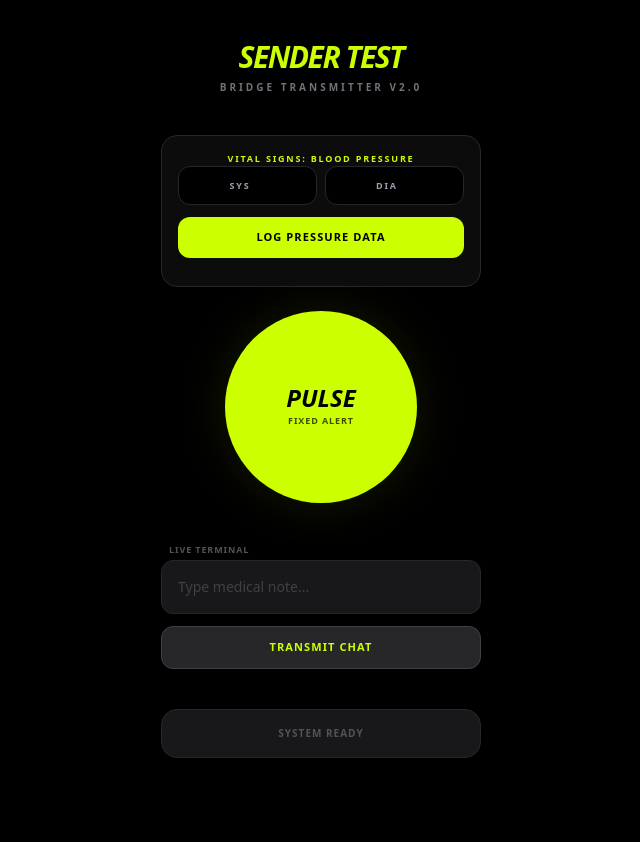
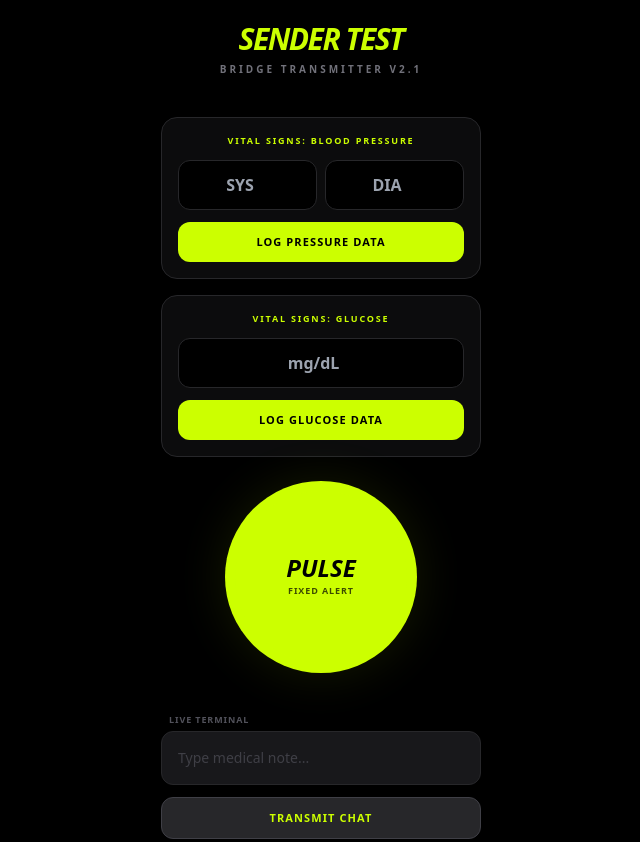
Before and after one commit to PreventiveHP/montcode-sender, a website: page index.html in a window 1280 px wide. Shown: the top 842 px of the page, without its empty margins (319-959 px from the left). Before the commit the page ends 800 px from the top, so only its background shows below. Drawn offline with nearby package versions, Linux system fonts and the light colour scheme.

Commit message:
Update index.html

```diff
--- a/index.html
+++ b/index.html
@@ -1,4 +1,4 @@
- <!DOCTYPE html>
+<!DOCTYPE html>
 <html lang="en">
 <head>
     <meta charset="UTF-8">
@@ -11,17 +11,27 @@
 
     <div class="text-center mb-10">
         <h1 class="text-[#ccff00] text-3xl font-black italic tracking-tighter uppercase leading-none">SENDER TEST</h1>
-        <p class="text-zinc-500 text-[10px] font-bold uppercase tracking-[0.3em] mt-2">Bridge Transmitter v2.0</p>
+        <p class="text-zinc-500 text-[10px] font-bold uppercase tracking-[0.3em] mt-2">Bridge Transmitter v2.1</p>
     </div>
 
-    <div class="w-full max-w-xs bg-zinc-900/50 border border-zinc-800 p-4 rounded-2xl mb-6 shadow-xl">
-        <label class="text-[9px] text-[#ccff00] uppercase tracking-[0.2em] font-bold block mb-3 text-center">Vital Signs: Blood Pressure</p>
+    <div class="w-full max-w-xs bg-zinc-900/50 border border-zinc-800 p-4 rounded-2xl mb-4 shadow-xl">
+        <label class="text-[9px] text-[#ccff00] uppercase tracking-[0.2em] font-bold block mb-3 text-center">Vital Signs: Blood Pressure</label>
         <div class="flex gap-2 mb-3">
             <input type="number" id="bp-sys" placeholder="SYS" class="w-1/2 bg-black border border-zinc-800 rounded-xl p-3 text-center text-[#ccff00] font-bold outline-none focus:border-[#ccff00] transition-all">
             <input type="number" id="bp-dia" placeholder="DIA" class="w-1/2 bg-black border border-zinc-800 rounded-xl p-3 text-center text-[#ccff00] font-bold outline-none focus:border-[#ccff00] transition-all">
         </div>
         <button onclick="prepararEnvioBP()" class="w-full bg-[#ccff00] text-black font-black py-3 rounded-xl uppercase text-[11px] tracking-widest hover:bg-white transition-all">
             Log Pressure Data
+        </button>
+    </div>
+
+    <div class="w-full max-w-xs bg-zinc-900/50 border border-zinc-800 p-4 rounded-2xl mb-6 shadow-xl">
+        <label class="text-[9px] text-[#ccff00] uppercase tracking-[0.2em] font-bold block mb-3 text-center">Vital Signs: Glucose</label>
+        <div class="flex gap-2 mb-3">
+            <input type="number" id="glu-val" placeholder="mg/dL" class="w-full bg-black border border-zinc-800 rounded-xl p-3 text-center text-[#ccff00] font-bold outline-none focus:border-[#ccff00] transition-all">
+        </div>
+        <button onclick="prepararEnvioGLU()" class="w-full bg-[#ccff00] text-black font-black py-3 rounded-xl uppercase text-[11px] tracking-widest hover:bg-white transition-all">
+            Log Glucose Data
         </button>
     </div>
 
@@ -50,31 +60,33 @@
     </div>
 
     <script>
-        // --- NUEVA FUNCIÓN PARA BP ---
+        // --- FUNCIÓN PARA BP ---
         function prepararEnvioBP() {
             const sys = document.getElementById('bp-sys').value;
             const dia = document.getElementById('bp-dia').value;
-
             if (sys && dia) {
-                // Creamos la cadena de texto con un prefijo reconocible
                 const mensajeBP = `CMD:BP|SYS:${sys}|DIA:${dia}`;
-                enviarDato(mensajeBP); // Usamos tu función de siempre
-
-                // Limpiamos
+                enviarDato(mensajeBP);
                 document.getElementById('bp-sys').value = "";
                 document.getElementById('bp-dia').value = "";
-            } else {
-                alert("Enter SYS and DIA values");
-            }
+            } else { alert("Enter SYS and DIA values"); }
         }
 
-        // --- TU FUNCIÓN ORIGINAL (SIN TOCAR) ---
+        // --- NUEVA FUNCIÓN PARA GLUCOSA ---
+        function prepararEnvioGLU() {
+            const glu = document.getElementById('glu-val').value;
+            if (glu) {
+                const mensajeGLU = `CMD:GLU|VAL:${glu}`;
+                enviarDato(mensajeGLU);
+                document.getElementById('glu-val').value = "";
+            } else { alert("Enter Glucose value"); }
+        }
+
+        // --- TU FUNCIÓN ORIGINAL ---
         async function enviarDato(contenido) {
             const status = document.getElementById('status-text');
             const btn = document.getElementById('send-btn');
-
             if (!contenido) return;
-
             status.innerText = "TRANSMITTING...";
             status.className = "text-yellow-500 font-bold text-[10px] animate-pulse uppercase tracking-widest";
             btn.style.opacity = "0.5";
@@ -88,20 +100,15 @@
                         channel_id: "TEST-ID"
                     })
                 });
-
                 if (response.ok) {
                     status.innerText = "TRANSMISSION SUCCESS ✅";
                     status.className = "text-[#ccff00] font-bold text-[10px] uppercase tracking-widest";
-                } else {
-                    throw new Error("Relay Error");
-                }
+                } else { throw new Error("Relay Error"); }
             } catch (error) {
                 console.error("Error:", error);
                 status.innerText = "LINK FAILED ❌";
                 status.className = "text-red-500 font-bold text-[10px] uppercase tracking-widest";
-            } finally {
-                btn.style.opacity = "1";
-            }
+            } finally { btn.style.opacity = "1"; }
         }
 
         function enviarDesdeChat() {
@@ -110,9 +117,7 @@
             if (mensaje !== "") {
                 enviarDato(mensaje);
                 input.value = "";
-            } else {
-                alert("Please enter a message");
-            }
+            } else { alert("Please enter a message"); }
         }
 
         document.getElementById('chat-input').addEventListener('keypress', function (e) {
```
